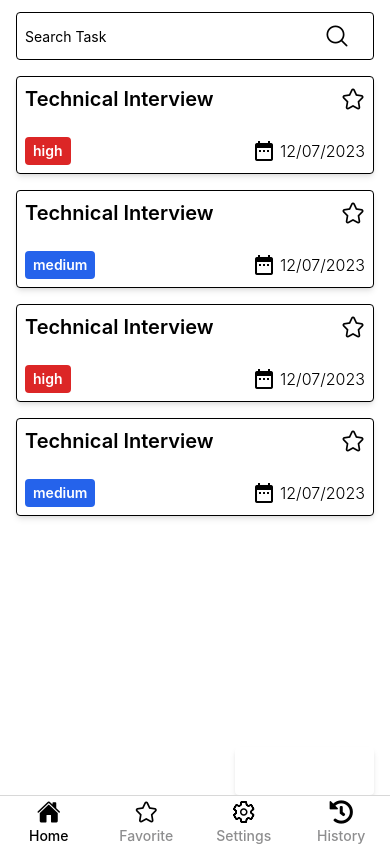
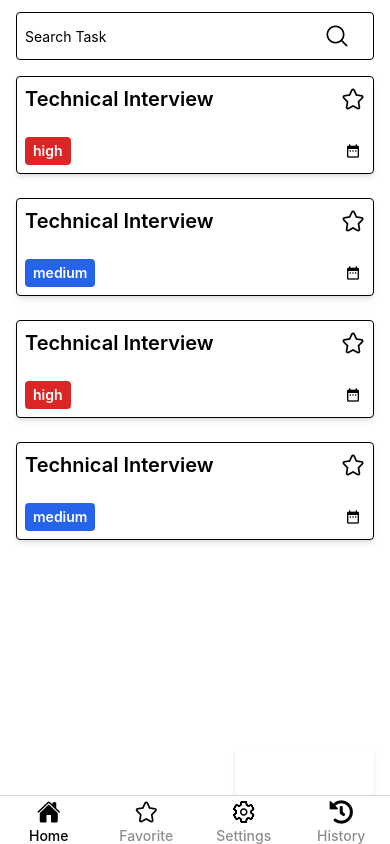
Before and after one commit to cmcWebCode40/task-camp, a React Native app: screen /Main in a window 390 px wide. Built offline with nearby package versions, Linux system fonts and the light colour scheme.

Commit message:
feat: developed Task list molecular components

```diff
--- a/components/molecules/DateCard.tsx
+++ b/components/molecules/DateCard.tsx
@@ -13,9 +13,10 @@
 }
 
 interface DateCardProps {
-  title?: string;
+  value: string;
+  onSelect: (date: string) => void
 }
-const DateCard: React.FunctionComponent<DateCardProps> = () => {
+const DateCard: React.FunctionComponent<DateCardProps> = ({ onSelect, value }) => {
   const [date, setDate] = useState(new Date());
   const [mode, setMode] = useState(DateTimeEnum.DATE);
   const [show, setShow] = useState(false);
@@ -31,9 +32,9 @@
     setShow(Platform.OS === 'ios');
     setDate(currentDate);
     if (mode === DateTimeEnum.DATE) {
-      const dateString = new Date(currentDate).toISOString();
-      const truncatedDate = dateString.substring(0, dateString.indexOf('T'));
-      setSelectedDate(truncatedDate);
+      const dateString = new Date(currentDate).toLocaleDateString();
+      setSelectedDate(dateString);
+      onSelect(dateString);
     }
   };
 
@@ -56,9 +57,9 @@
         </Heading>
         <StyledView className='flex-row justify-between items-center mt-4'>
           <StyledView className='flex-row justify-between items-center space-x-1'>
-            <Icon name='ios-time-outline' />
-            <Heading variant='sm' className='font-semibold'>
-              {selectedDate || 'DD/MM/YYYY'}
+            <Icon size={16} name='ios-time-outline' />
+            <Heading variant='sm' className='font-semibold text-sm'>
+              {selectedDate ?? value ?? 'DD/MM/YYYY'}
             </Heading>
           </StyledView>
           <Button onPress={showDatepicker} variant='contained' size='sm'>
@@ -69,7 +70,7 @@
       {show && (
         <DateTimePicker
           value={date}
-          mode={mode as any}
+          mode={mode}
           is24Hour={true}
           display={'default'}
           minimumDate={new Date()}
--- a/components/molecules/DeletedTaskCardItem.tsx
+++ b/components/molecules/DeletedTaskCardItem.tsx
@@ -6,7 +6,7 @@
 
 interface DeletedTaskCardItemProps
   extends PressableProps,
-    Pick<React.ComponentPropsWithRef<typeof Chip>, 'size' | 'variant'> {
+  Pick<React.ComponentPropsWithRef<typeof Chip>, 'size' | 'variant'> {
   title: string;
   time: string;
 }
@@ -19,13 +19,13 @@
       {...rest}
       className='border bg-white shadow-md border-black rounded p-2'
     >
-      <Heading className='font-bold text-2xl' numberOfLines={1}>
+      <Heading className='font-bold text-xl' numberOfLines={1}>
         {title}
       </Heading>
       <StyledView className='flex-row justify-between items-center mt-4'>
         <StyledView className='flex-row justify-between items-center space-x-1'>
-          <Icon name='date-range' />
-          <Heading variant='sm' className='font-semibold'>
+          <Icon name='date-range' size={16} />
+          <Heading variant='sm' className='font-semibold text-sm'>
             {time}
           </Heading>
         </StyledView>
--- a/components/molecules/DropdownMenu.tsx
+++ b/components/molecules/DropdownMenu.tsx
@@ -10,11 +10,15 @@
     value: string;
   }>;
   placeholder?: string;
+  selectedItem: string;
+  onSelect: (value: any) => void;
 }
 
 const DropDownMenu: React.FunctionComponent<DropDownMenuProps> = ({
   className,
   items,
+  onSelect,
+  selectedItem,
   placeholder,
   ...rest
 }) => {
@@ -22,15 +26,19 @@
   const [value, setValue] = useState(null);
   const [data, setData] = useState(items);
 
+
   return (
     <StyledView {...rest} className={className}>
       <StyledDropDownPicker
         open={open}
-        value={value}
+        value={value || selectedItem}
         items={data}
         placeholder={placeholder}
         setOpen={setOpen}
-        setValue={setValue}
+        setValue={(value) => {
+          onSelect(value(''));
+          setValue(value);
+        }}
         setItems={setData}
         className='rounded bg-white shadow-md z-30'
       />
--- a/components/molecules/TaskCardItem.tsx
+++ b/components/molecules/TaskCardItem.tsx
@@ -1,56 +1,80 @@
-import { useNavigation } from '@react-navigation/native';
-import { NativeStackNavigationProp } from '@react-navigation/native-stack';
-import { TASK_DETAIL_SCREEN } from 'libs/constants';
-import { MainNaviagtionScreens } from 'libs/types';
-import React, { useCallback } from 'react';
-import { PressableProps } from 'react-native';
-
+import { Task } from 'libs/types';
+import React from 'react';
+import { Pressable, PressableProps } from 'react-native';
 import { Chip, Heading, Icon } from 'components/atoms';
-import { StyledPressable, StyledView } from 'components/StyledRN';
+import { StyledView } from 'components/StyledRN';
 
 interface TaskCardItemProps
   extends PressableProps,
   Pick<React.ComponentPropsWithRef<typeof Chip>, 'size' | 'variant'> {
   title: string;
-  time: string;
+  className?: string;
+  dueDate: string;
+  taksId: string;
+  isFavorite?: boolean;
+  onNavigate?: (id: string) => void;
+  onAddFavorite: (data: Task, id: string) => Promise<void>;
 }
 
 const TaskCardItem: React.FunctionComponent<TaskCardItemProps> = ({
   size,
   variant,
-  time,
+  dueDate,
   title,
+  taksId,
+  onNavigate,
+  isFavorite,
+  onAddFavorite,
+  className = 'mb-2',
   ...rest
 }) => {
-  const navigation =
-    useNavigation<NativeStackNavigationProp<MainNaviagtionScreens>>();
-
-  const handleNewTaskNavigation = useCallback(() => {
-    navigation.navigate(TASK_DETAIL_SCREEN);
-  }, [navigation]);
+  const handleFavorite = () => {
+    const data: Task = {
+      id: taksId,
+      dueDate,
+      title,
+      priority: variant as any,
+      isFavorite: !isFavorite,
+    };
+    onAddFavorite(data, taksId);
+  };
+  console.log(isFavorite);
 
   return (
-    <StyledPressable
+    <Pressable
       {...rest}
-      onPress={handleNewTaskNavigation}
-      className='border border-black rounded p-2 bg-white shadow-md active:bg-slate-50'
+      onPress={() => {
+        if (onNavigate) {
+          onNavigate(taksId);
+        }
+      }}
+      style={({ pressed }) => (pressed ? { opacity: 0.6 } : {})}
+    >
+      {({ pressed }) => (
+        <StyledView
+          className={`${className} border border-black rounded p-2 bg-white shadow-md active:bg-slate-50`}
+          style={{ opacity: pressed ? 0.6 : 1 }}
         >
           <StyledView className='flex-row justify-between items-center mb-2'>
             <Heading className='font-semibold text-xl' numberOfLines={1}>
               {title}
             </Heading>
-        <Icon name='staro' />
+            <Pressable onPress={handleFavorite}>
+              <Icon name={isFavorite ? 'star' : 'staro'} />
+            </Pressable>
           </StyledView>
           <StyledView className='flex-row justify-between items-center mt-4'>
             <Chip variant={variant} size={size} />
             <StyledView className='flex-row justify-between items-center space-x-1'>
-          <Icon name='date-range' />
-          <Heading variant='sm' className='font-light'>
-            {time}
+              <Icon name='date-range' size={16} />
+              <Heading variant='sm' className='font-semibold text-sm'>
+                {dueDate}
               </Heading>
             </StyledView>
           </StyledView>
-    </StyledPressable>
+        </StyledView>
+      )}
+    </Pressable>
   );
 };
 
--- a/components/molecules/index.ts
+++ b/components/molecules/index.ts
@@ -3,4 +3,5 @@
 export { default as DeletedTaskCardItem } from './DeletedTaskCardItem';
 export { default as DropDownMenu } from './DropdownMenu';
 export { default as DateCard } from './DateCard';
+export { default as EmptyListCard } from './EmptyListCard';
 export { default as NotificationSettingCard } from './NotificationSettingCardItem';
```
Lines whose indentation alone changed are shown as unchanged.
